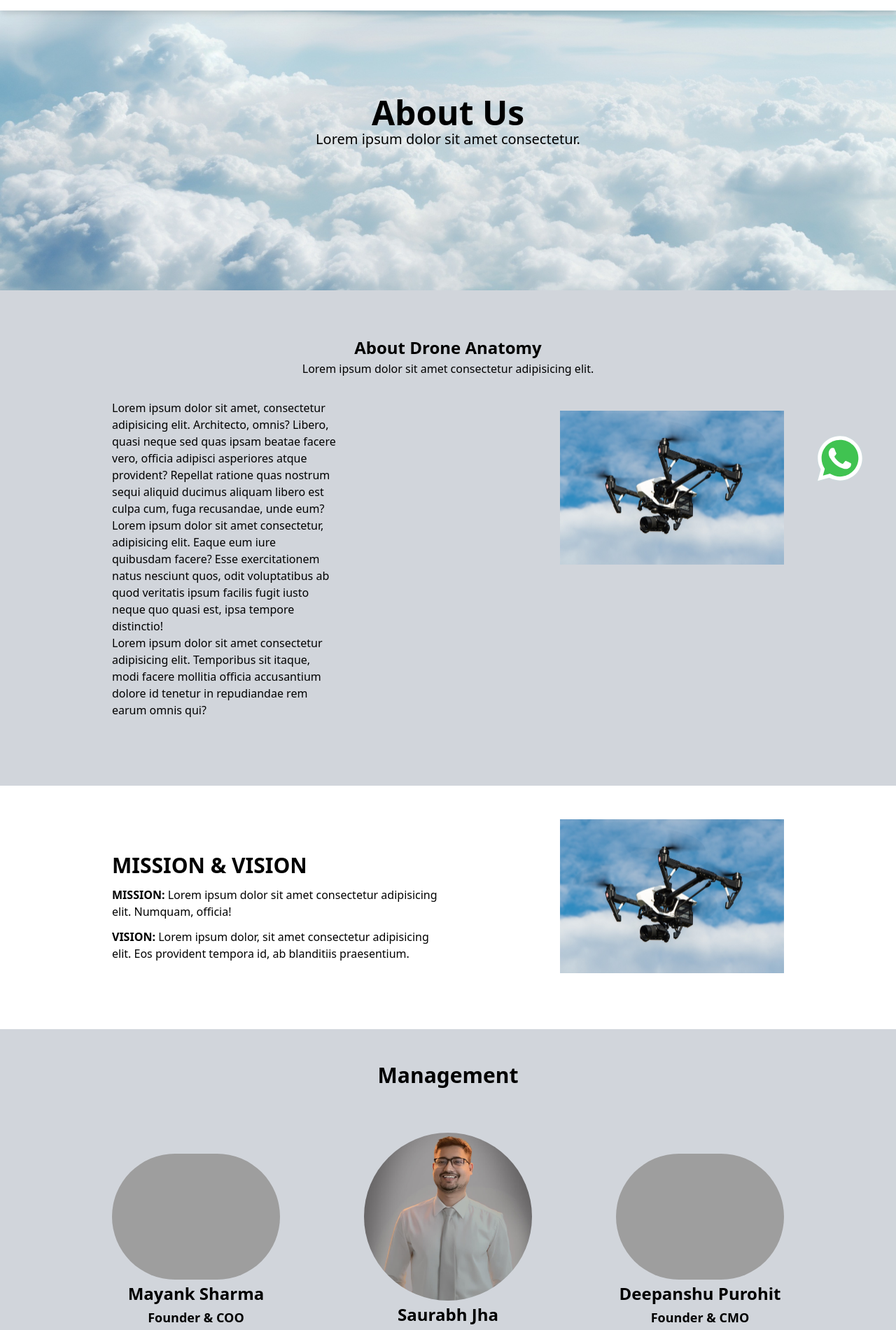
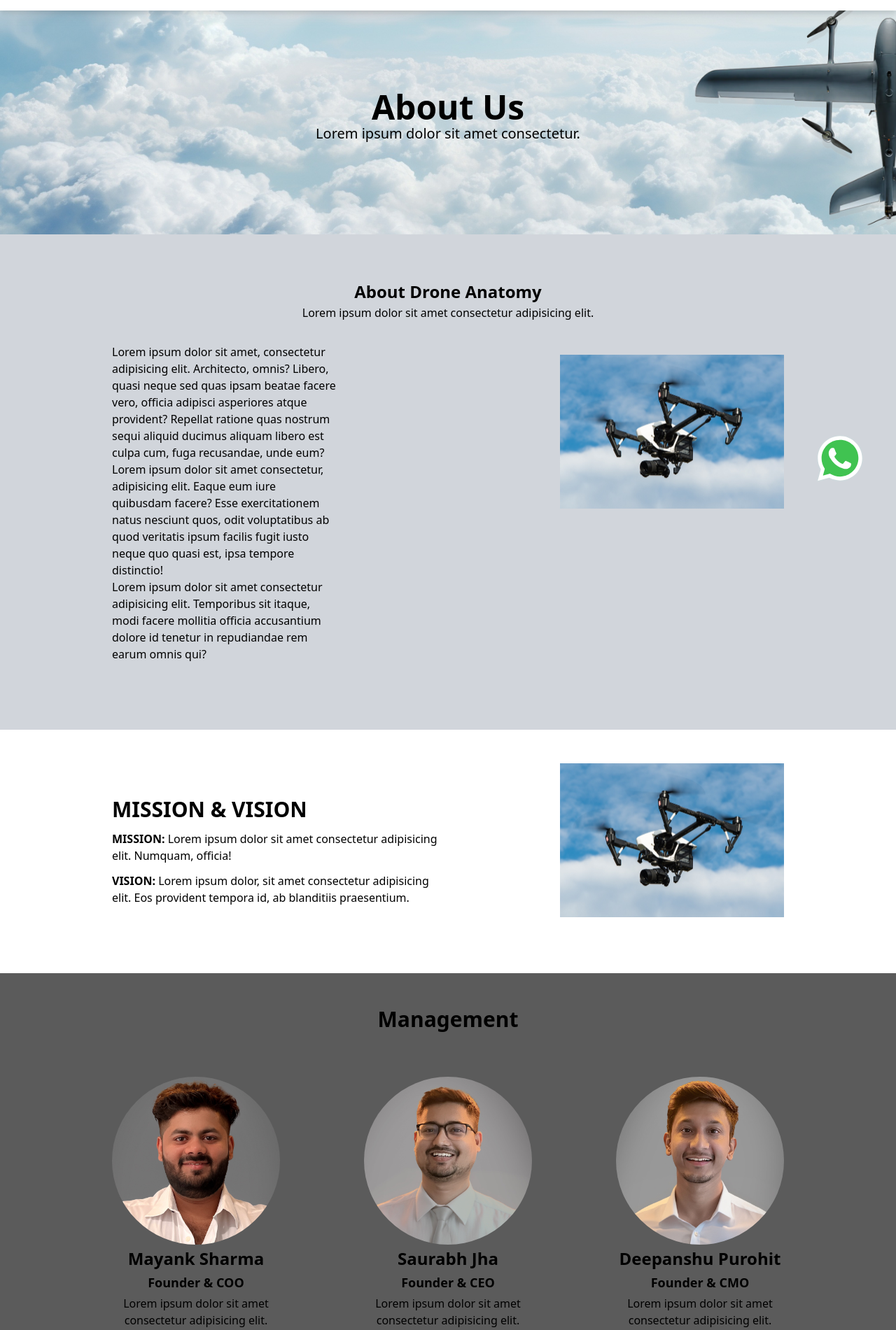
Before and after one commit to Aniket-89/drone-anatomy-website, a Django app: page /about in a window 1280 px wide. Shown: the part 65-1966 px from the top of the page at 70% size. Run offline with Django 5.2, Linux system fonts and the light colour scheme; some libraries are stand-ins or nearby versions; grey boxes are pictures that could not be loaded.

Commit message:
about banner

```diff
--- a/core/static/core/css/style.css
+++ b/core/static/core/css/style.css
@@ -15,9 +15,20 @@ header {
     background-repeat: no-repeat;
     background-size: cover;
     background-position: center;
-    height: 60vh
+    height: 50vh
+}
+#about-banner > div {
+    background-image: url('../img/airdrone.png');
+    background-position: right;
+    background-repeat: no-repeat;
+    background-size: contain;
+    /* object-fit: cover; */
+    z-index: 2;
 }
 
+ section.management {
+    background-color: #5B5B5B;
+ }
 .spray-banner {
     background-image: url('../img/cloud-bg.jpg');
     background-repeat: no-repeat;
--- a/core/templates/core/about.html
+++ b/core/templates/core/about.html
@@ -4,8 +4,9 @@
 {% block body %}
 
 <main>
-    <div id="about-banner">
-        <div class="about-banner-content h-full lg:w-9/12 w-10/12 grid place-content-center text-center mx-auto">
+    <div id="about-banner" class="pt-16">
+
+        <div class="about-banner-content h-full w-full grid place-content-center text-center mx-auto">
             <h1 class="text-5xl font-semibold">About Us</h1>
             <h3 class="text-xl">Lorem ipsum dolor sit amet consectetur.</h3>
         </div>
@@ -48,14 +49,14 @@
     </section>
 
     <!-- Management -->
-     <section class="management bg-gray-300">
+     <section class="management">
         <div class="w-10/12 lg:w-9/12 mx-auto text-center py-12">
             <h1 class="text-3xl font-bold">Management</h1>
             <div class="flex flex-col lg:flex-row my-16 gap-8 justify-between">
                 <div class="management-card flex flex-col gap-1 justify-center items-center w-full lg:w-1/4">
                     <div class="w-60 overflow-hidden rounded-full mx-auto">
 
-                        <img src="{% static 'core/img/mayank.jpg' %}" alt="" loading="lazy" class="aspect-1 w-full object-cover object-center">
+                        <img src="{% static 'core/img/mayank-800.jpg' %}" alt="" loading="lazy" class="aspect-1 w-full object-cover object-center">
                     </div>
                     <h3 class="text-2xl font-semibold">Mayank Sharma</h3>
                     <h6 class="text-lg font-semibold">Founder & COO</h6>
@@ -73,7 +74,7 @@
                 <div class="management-card flex flex-col gap-1 items-center justify-center w-full lg:w-1/4">
                     <div class="w-60 overflow-hidden rounded-full mx-auto">
 
-                        <img src="{% static 'core/img/deepanshu.jpg' %}" alt="Deepanshu Purohit" loading="lazy" class="aspect-1 w-full object-cover object-center">
+                        <img src="{% static 'core/img/deepanshu-800.jpg' %}" alt="Deepanshu Purohit" loading="lazy" class="aspect-1 w-full object-cover object-center">
                     </div>
                     <h3 class="text-2xl font-semibold">Deepanshu Purohit</h3>
                     <h6 class="text-lg font-semibold">Founder & CMO</h6>
```
Also changed, not shown: core/static/core/img/airdrone.png (added), core/static/core/img/deepanshu-800.jpg, core/static/core/img/mayank-800.jpg, core/static/core/img/saurabh-800.jpg.
